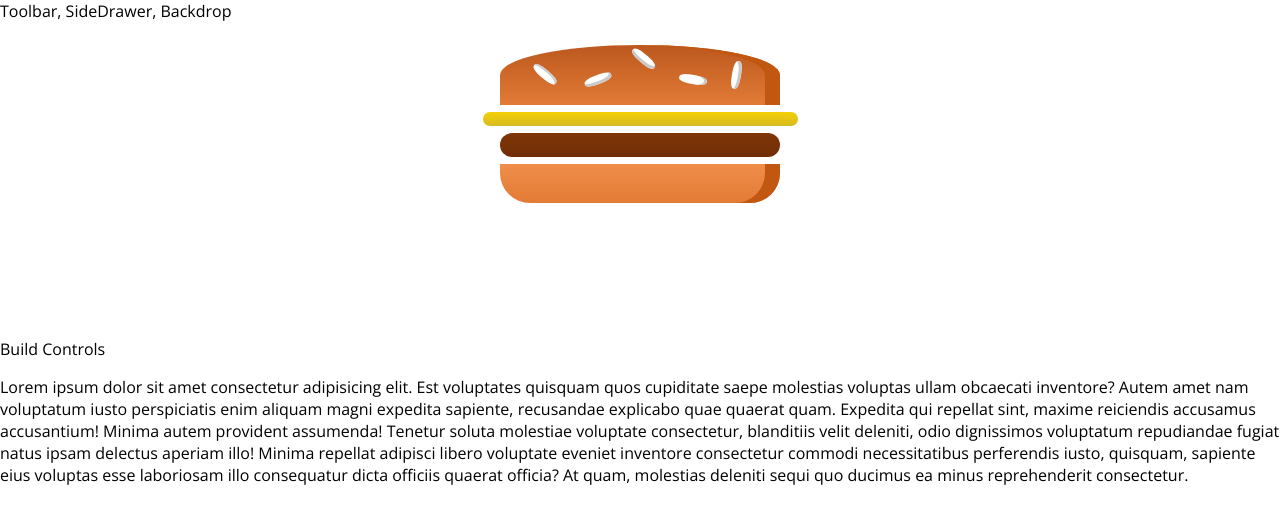
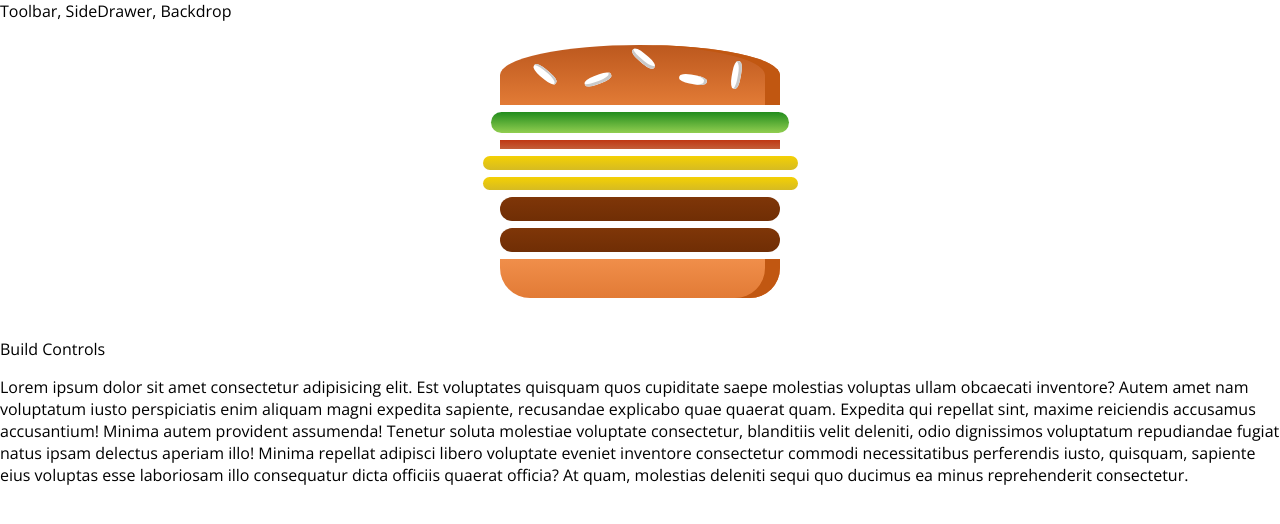
Before and after one commit to hudsonpereira/burguer-builder, a React app: page / in a window 1280 px wide. Shown: the top 524 px of the page. Built offline with nearby package versions, Linux system fonts and the light colour scheme.

Commit message:
outputting burger ingredients dynamically

```diff
--- a/src/components/Burger/Burger.js
+++ b/src/components/Burger/Burger.js
@@ -4,11 +4,21 @@
 import BurgerIngredient from './BurgerIngredient/BurgerIngredient';
 
 const burger = props => {
+  const transformedIngredients = Object.keys(props.ingredients)
+    .map((key) => {
+      return [...Array(props.ingredients[key])].map((_, index) => {
+        return (
+          <BurgerIngredient key={key + index} type={key} />
+        )
+      })
+    });
+
+  // return transformedIngredients;
+
   return (
     <div className={classes.Burger}>
       <BurgerIngredient type="bread-top" />
-      <BurgerIngredient type="cheese" />
-      <BurgerIngredient type="meat" />
+      {transformedIngredients}
       <BurgerIngredient type="bread-bottom" />
     </div>
   );
--- a/src/containers/BurgerBuilder/BurgerBuilder.js
+++ b/src/containers/BurgerBuilder/BurgerBuilder.js
@@ -3,10 +3,23 @@
 import Burger from '../../components/Burger/Burger';
 
 class BurguerBuilder extends Component {
+  constructor(props) {
+    super(props);
+
+    this.state = {
+      ingredients: {
+        salad: 1,
+        bacon: 1,
+        cheese: 2,
+        meat: 2
+      }
+    }
+  }
+
   render() {
     return (
       <Aux>
-        <Burger />
+        <Burger ingredients={this.state.ingredients} />
         <div>Build Controls</div>
       </Aux>
     );
```
